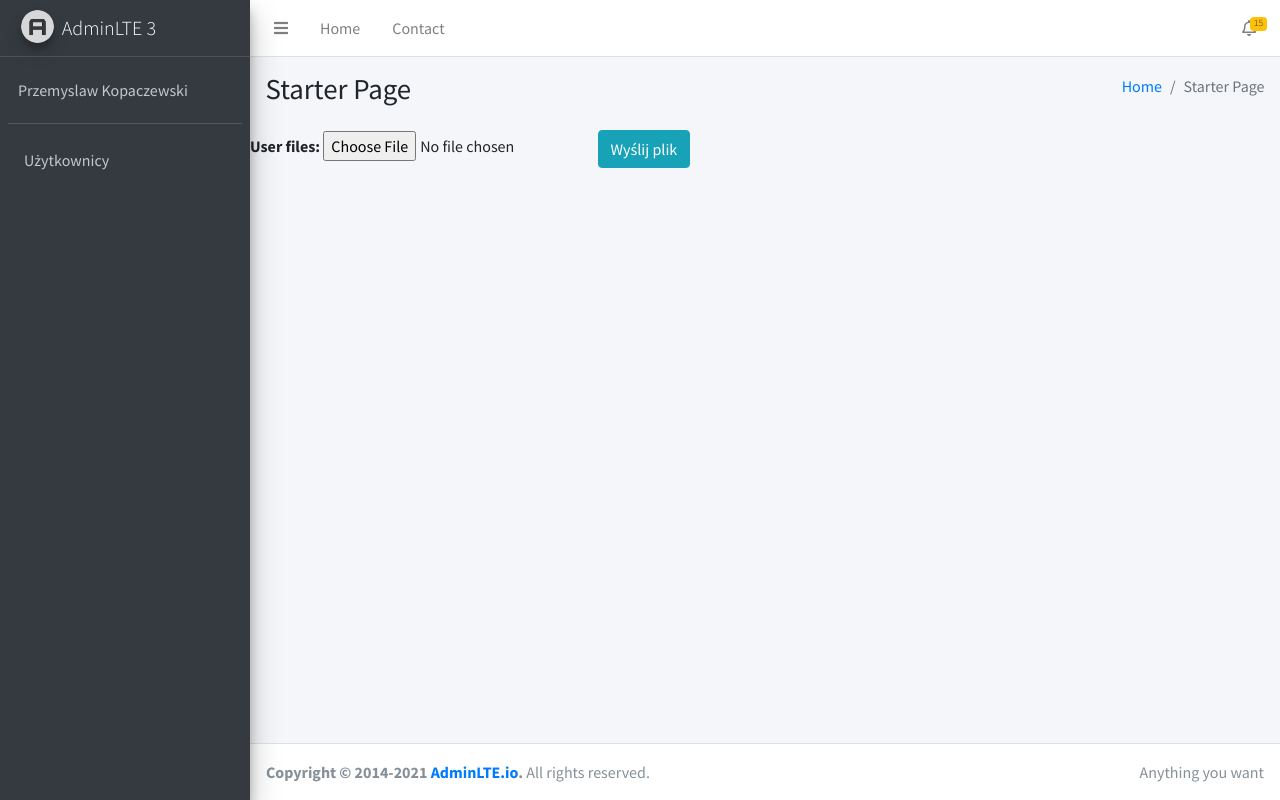
After one commit to przemek-kopaczewski/octopus, a Django app: page /files/add in a window 1280 px wide. The commit adds this page. Run offline with Django 4.2, Linux system fonts and the light colour scheme; some libraries are stand-ins or nearby versions.

Commit message:
create model file, templates

```diff
--- a/app/admin.py
+++ b/app/admin.py
@@ -1,4 +1,5 @@
 from django.contrib import admin
-from .models import CustomUser
+from .models import CustomUser, UserFiles
 
 admin.site.register(CustomUser)
+admin.site.register(UserFiles)
--- a/app/forms.py
+++ b/app/forms.py
@@ -1,8 +1,14 @@
 from django.forms import ModelForm
-from .models import CustomUser
+from .models import CustomUser, UserFiles
 
 
 class CustomUserForm(ModelForm):
     class Meta:
         model = CustomUser
         fields = ['username', 'name', 'last_name', 'password', 'phone_number']
+
+
+class UserFilesForm(ModelForm):
+    class Meta:
+        model = UserFiles
+        fields = ['user_files']
--- a/app/models.py
+++ b/app/models.py
@@ -12,3 +12,7 @@
 
     def __str__(self):
         return self.username
+
+
+class UserFiles(models.Model):
+    user_files = models.FileField(upload_to='user_files', null=True, blank=True)
--- a/app/views.py
+++ b/app/views.py
@@ -1,11 +1,12 @@
 from django.shortcuts import render, get_object_or_404, redirect
 from django.http import HttpResponse
-from django.contrib.auth.decorators import login_required, permission_required
+from django.contrib.auth.decorators import login_required, permission_required, user_passes_test
 from django.contrib.auth import get_user_model
-from .forms import CustomUserForm
-from .models import CustomUser
+from .forms import CustomUserForm, UserFilesForm
+from .models import CustomUser, UserFiles
 from django.contrib.auth.hashers import make_password
-from django.contrib.auth.models import Permission
+from django.contrib.auth.models import Permission, Group
+from octopus import settings
 
 
 #main page, without login you didn't see page
@@ -50,7 +51,6 @@
         form.username = form.cleaned_data['username']
         form.name = form.cleaned_data['name']
         form.last_name = form.cleaned_data['last_name']
-        #form.password = make_password(form.cleaned_data['password'])
         form.phone_number = form.cleaned_data['phone_number']
         form.post_permission = request.POST.getlist('post_permission')
         for perm in form.post_permission:
@@ -73,3 +73,28 @@
         return redirect(index)
 
     return render(request, 'delete_user.html', {'user': user})
+
+
+def add_file(request):
+    form = UserFilesForm(request.POST or None, request.FILES or None)
+
+    if form.is_valid():
+        form.save()
+        return redirect(list_of_files)
+
+    return render(request, 'add_file.html', {'form': form})
+
+
+def list_of_files(request):
+    files = UserFiles.objects.all()
+    return render(request, 'list_of_files.html', {'all_files': files})
+
+
+def delete_file(request, id):
+    file = get_object_or_404(UserFiles, pk=id)
+
+    if request.method == "POST":
+        file.delete()
+        return redirect(index)
+
+    return render(request, 'delete_file.html', {'file': file})
--- a/octopus/settings.py
+++ b/octopus/settings.py
@@ -133,3 +133,6 @@
 LOGIN_URL = 'login'
 LOGIN_REDIRECT_URL = 'index'
 LOGOUT_REDIRECT_URL = 'login'
+
+MEDIA_URL = '/media/'
+MEDIA_ROOT = 'media'
--- a/octopus/urls.py
+++ b/octopus/urls.py
@@ -1,6 +1,6 @@
 from django.contrib import admin
 from django.urls import path
-from app.views import index, create_user, get_users, edit_user, delete_user
+from app.views import index, create_user, get_users, edit_user, delete_user, list_of_files, delete_file, add_file
 from django.contrib.auth import views as auth_views
 
 urlpatterns = [
@@ -11,5 +11,8 @@
     path('users/list', get_users, name='lists'),
     path('users/edit/<int:id>/', edit_user, name='edit_user'),
     path('users/delete/<int:id>/', delete_user, name='delete_user'),
+    path('files/list', list_of_files, name='list_of_files'),
+    path('files/delete/<int:id>/', delete_file, name='delete_file'),
+    path('files/add', add_file, name='add_file'),
     path('', index, name='index'),
 ]
--- /dev/null
+++ b/templates/add_file.html
@@ -0,0 +1,11 @@
+{% extends 'index.html' %}
+
+{% block title %} Dodawanie pliku {% endblock %}
+
+{% block main %}
+<form method="POST" enctype="multipart/form-data">
+    {% csrf_token %}
+    {{ form }}
+    <button type="submit" class="btn btn-info">Wyślij plik</button>
+</form>
+{% endblock %}
--- a/templates/index.html
+++ b/templates/index.html
@@ -122,6 +122,30 @@
               </li>
             </ul>
           </li>
+          {% if perms.app.view_userfiles %}
+          <li class="nav-item">
+            <a href="#" class="nav-link">
+              <p>
+                Obsługa plików
+              </p>
+            </a>
+            <ul class="nav nav-treeview">
+              {% if perms.app.add_userfiles %}
+              <li class="nav-item">
+                <a href="{% url 'add_file' %}" class="nav-link">
+                  <p>Dodaj plik</p>
+                </a>
+              </li>
+              {% else %}
+              {% endif %}
+              <li class="nav-item">
+                <a href="{% url 'list_of_files' %}" class="nav-link">
+                  <p>Lista plików</p>
+                </a>
+              </li>
+            </ul>
+          </li>
+          {% endif %}
         </ul>
       </nav>
       <!-- /.sidebar-menu -->
```
Also changed, not shown: templates/delete_file.html (added, +11 -0 lines), templates/list_of_files.html (added, +44 -0 lines), templates/register_user.html (+4 -3 lines), 1 other file.
